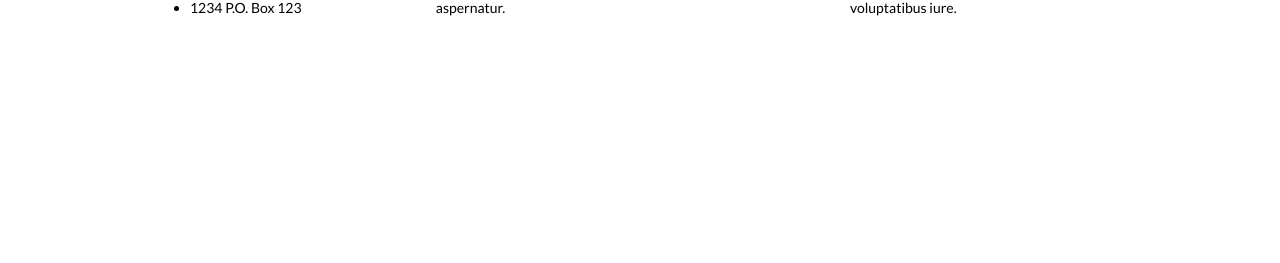
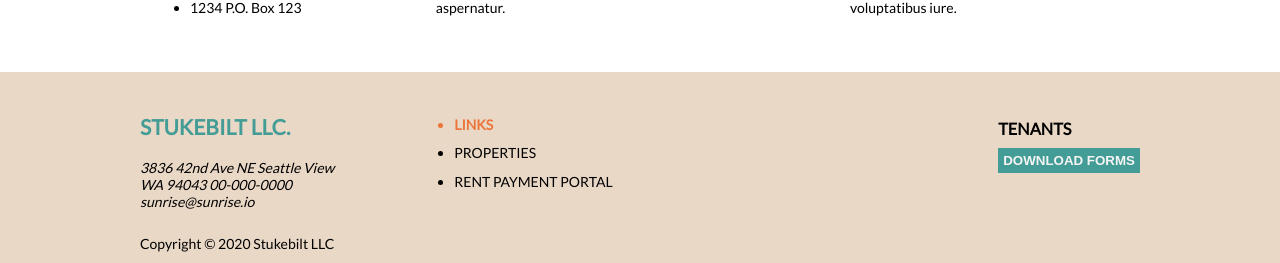
Before and after one commit to EricStukenberg/stukebilt, a React (Create React App) app: page / in a window 1280 px wide. Shown: the part 844-1107 px from the top of the page. Before the commit the page ends 916 px from the top, so only its background shows below. Built offline with nearby package versions, Linux system fonts and the light colour scheme.

Commit message:
added footer

```diff
--- a/src/App.scss
+++ b/src/App.scss
@@ -78,7 +78,6 @@ header.header-section {
   }
 }
 
-/* === Presentación === */
 section.titles-section {
   min-height: 400px;
   background-image: url('https://images.unsplash.com/photo-1590291127093-24b2232c51ec?ixlib=rb-1.2.1&ixid=eyJhcHBfaWQiOjEyMDd9&auto=format&fit=crop&w=1304&q=80');
@@ -253,107 +252,11 @@ section.portfolio-section {
   }
 }
 
-/* === News === */
-section.news-section {
-  min-height: 350px;
-  background-color: $background-white;
 
-  text-decoration: none;
-
-  .news-wrapper {
-    padding: 30px 0 30px 0;
-    display: flex;
-    flex-direction: row;
-    justify-content: space-between;
-    align-items: baseline;
-
-    .post-nav {
-      padding: 10px 0;
-      display: flex;
-      flex-direction: row;
-      justify-content: flex-start;
-
-      text-transform: uppercase;
-
-      h2 {
-        font-size: 1.1em;
-        font-weight: 700;
-      }
-
-      a {
-        text-decoration: none;
-        color: $primary-color;
-        font-size: 0.7rem;
-      }
-
-      .link-divisor {
-        margin: 0 5px 0 10px;
-        background-color: $tertiary-color;
-        height: 0.7rem;
-        width: 0.1rem;
-      }
-    }
-
-    .post-nav-divisor {
-      height: 5px;
-      width: 65px;
-      background-color: $tertiary-color;
-      margin-bottom: 15px;
-    }
-
-    .post {
-      border: 1px solid black;
-      min-height: 200px;
-      max-width: 300px;
-
-      .post-image {
-        min-height: 80px;
-        background-color: #484848;
-        position: relative;
-        background-image: url(https://source.unsplash.com/640x480/?creative);
-        background-size: 100%;
-        background-position: center;
-
-        time {
-          color: #f5f5f5;
-          font-size: .7rem;
-          padding: 5px 10px;
-          background-color: rgba(201, 201, 201, 0.342);
-          position: absolute;
-          bottom: 0;
-        }
-      }
-
-      .post-text {
-        padding: 15px 10px;
-
-        h2 {
-          font-weight: 800;
-          font-size: 1rem;
-          margin-bottom: 10px;
-        }
-
-        p {
-          line-height: 1.3rem;
-          overflow: hidden;
-          text-overflow: ellipsis;
-        }
-
-        a {
-          text-transform: uppercase;
-          text-decoration: none;
-          color: $primary-color;
-          font-weight: 600;
-          font-size: 0.7rem;
-        }
-      }
-    }
-  }
-}
 
 /* === Footer === */
 footer.footer-section {
-  min-height: 250px;
+  min-height: 100px;
   background-color: $background-orange;
 
   .footer-wrapper {
@@ -362,7 +265,7 @@ footer.footer-section {
     justify-content: space-between;
 
     .left-footer {
-      padding-top: 50px;
+      padding-top: 25px;
       display: flex;
       flex-direction: row;
       justify-content: space-between;
@@ -413,7 +316,7 @@ footer.footer-section {
       text-transform: uppercase;
       font-weight: 600;
 
-      .newsletter {
+      .forms {
         margin-bottom: 25px;
 
         h3 {
@@ -527,7 +430,7 @@ footer.footer-section {
 
   footer.footer-section {
     .footer-wrapper {
-      padding: 30px;
+      padding: 10px;
       flex-flow: row wrap;
       justify-content: center;
 
@@ -535,7 +438,7 @@ footer.footer-section {
         flex-flow: row nowrap;
         justify-content: center;
         padding: 0;
-        margin-bottom: 25px;
+        margin-bottom: 5px;
 
         .company-information {
           text-align: center;
@@ -558,15 +461,10 @@ footer.footer-section {
         align-items: center;
         text-align: center;
 
-        .newsletter {
-          margin-bottom: 25px;
-          text-align: center;
 
-          input {
-            display: block;
-            margin-bottom: 5px;
-          }
-        }
+
+
+
 
         .social-media-icons {
           margin-bottom: 25px;
@@ -578,7 +476,7 @@ footer.footer-section {
 
 @media (max-width: 633px) {
   footer.footer-section {
-    min-height: 400px;
+    min-height: 150px;
   }
 }
 
--- a/src/components/Homepage.js
+++ b/src/components/Homepage.js
@@ -100,6 +100,43 @@ const Homepage = () => {
                     </div>
                 </section>
             </main>
+            <footer class="footer-section">
+                <div class="content-wrapper">
+                    <div class="footer-wrapper">
+
+                    <div class="left-footer">
+                        <div class="company-information">
+                        <h2>Stukebilt LLC.</h2>
+                        <address>
+                            3836 42nd Ave NE
+                            Seattle View
+                            WA 94043
+                            00-000-0000
+                            sunrise@sunrise.io
+                        </address>
+                        <p>Copyright &copy; 2020 Stukebilt LLC</p>
+                        </div>
+
+                        <nav class="footer-nav">
+                            <ul>
+                                <li><a href="#" class="selected-page">Links</a></li>
+                                <li><a href="#">Properties</a></li>
+                                <li><a href="#">Rent Payment Portal</a></li>
+
+                            </ul>
+                        </nav>
+                    </div>
+
+                    <div class="contact">
+                        <div class="forms">
+                        <h3>Tenants</h3>
+                        <button>Download Forms</button>
+                        </div>
+                    </div>
+
+                    </div>
+                </div>
+            </footer>
 
          </div>
 
```
